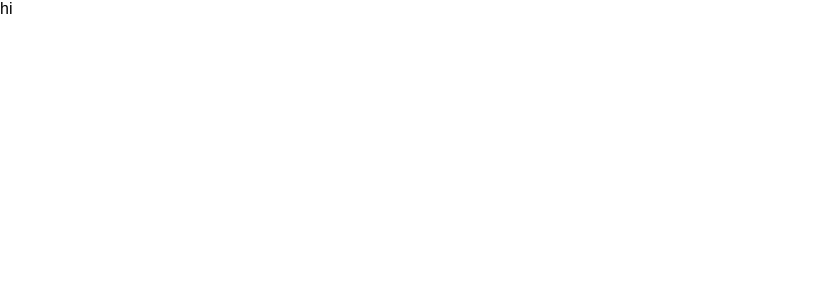
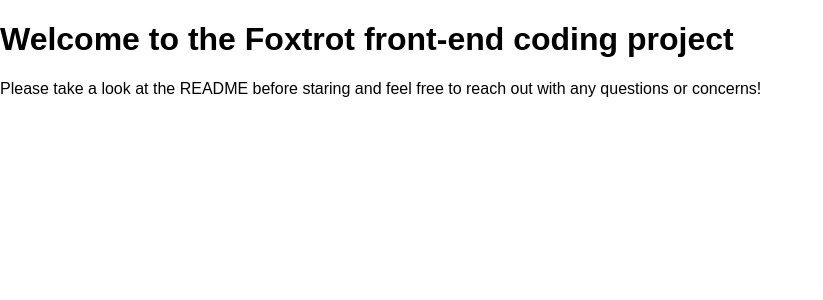
Before and after one commit to sophiapak/front-end-interview-project, a Next.js app: page / in a window 1280 px wide. Shown: the top 300 px of the page, without its empty margins (0-823 px from the left). Built offline with nearby package versions, Linux system fonts and the light colour scheme; a web font is replaced by a local one.

Commit message:
📦 NEW: Update index file

```diff
--- a/pages/index.js
+++ b/pages/index.js
@@ -8,10 +8,13 @@ const Index = () => {
         <link rel="icon" href="/favicon.ico" />
         <link rel="stylesheet" href="https://use.typekit.net/zdz0zoa.css" />
       </Head>
-
-      <main>hi</main>
-
-      <footer></footer>
+      <main>
+        <h1>Welcome to the Foxtrot front-end coding project</h1>
+        <p>
+          Please take a look at the README before staring and feel free to reach
+          out with any questions or concerns!
+        </p>
+      </main>
     </div>
   );
 };
```
